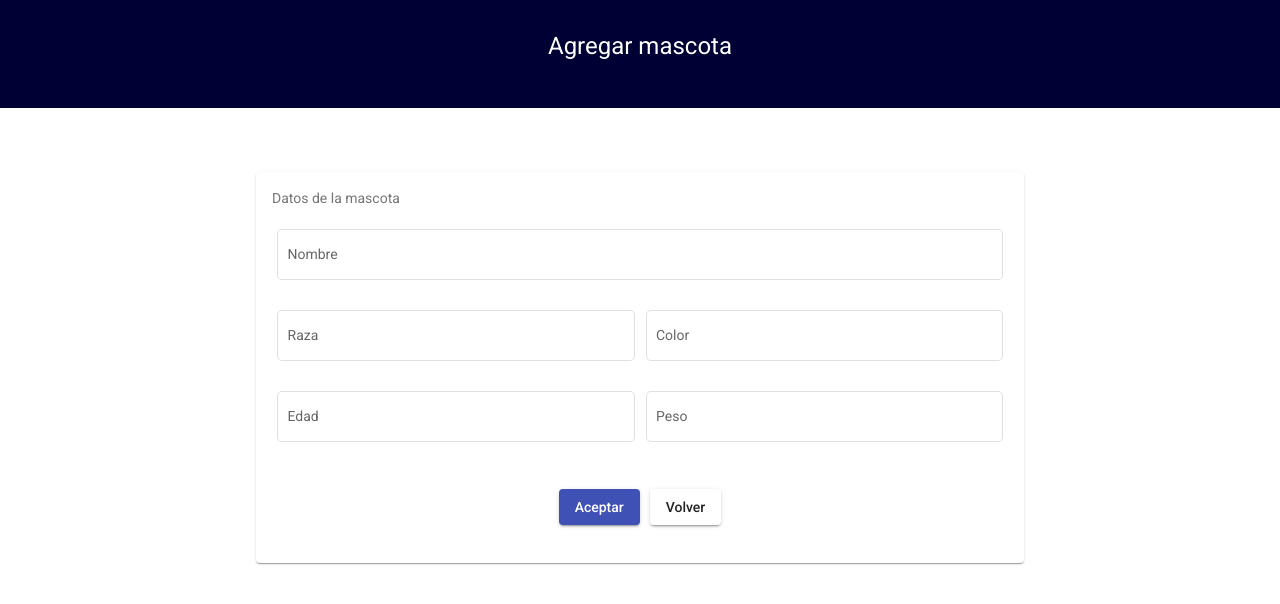
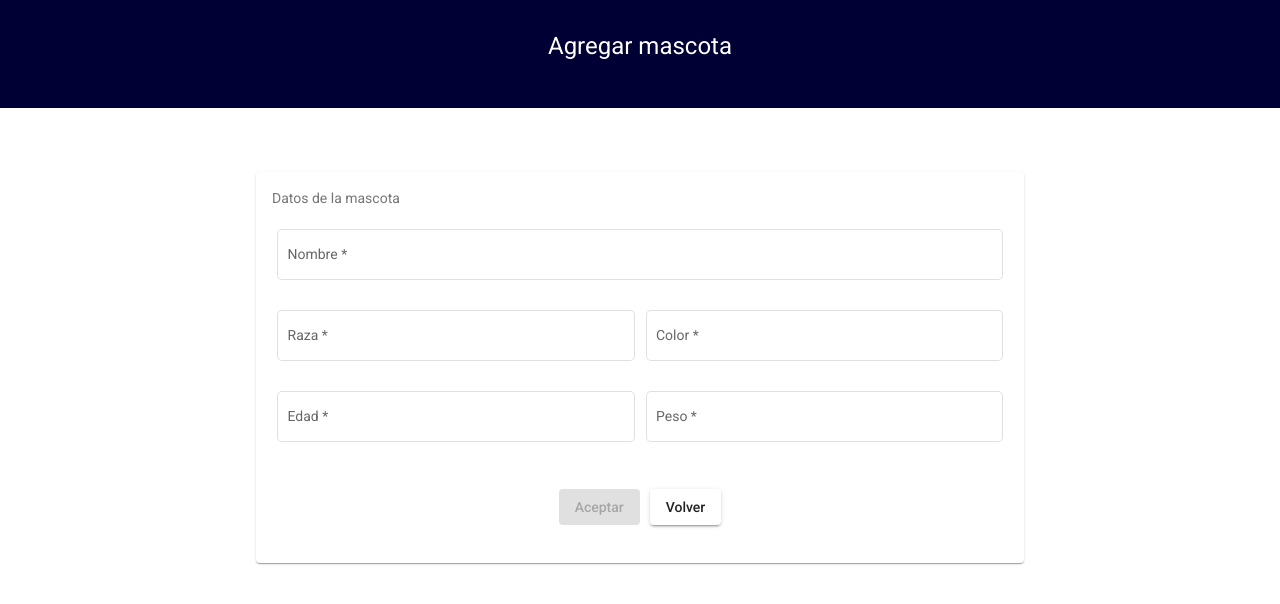
Before and after one commit to acampanogalan/FE-Mascotas-Curso, an Angular app: page /agregarMascota in a window 1280 px wide. Shown: the top 604 px of the page. Built offline with nearby package versions, Linux system fonts and the light colour scheme.

Commit message:
Agregar Mascota Reactive Forms

```diff
--- a/src/app/components/agregar-editar-mascota/agregar-editar-mascota.component.html
+++ b/src/app/components/agregar-editar-mascota/agregar-editar-mascota.component.html
@@ -8,40 +8,40 @@
         <mat-card-subtitle>
             Datos de la mascota
         </mat-card-subtitle>
-        <form>
+        <form [formGroup]="form" (ngSubmit)="agregarMascota()">
             <mat-grid-list cols="2" rowHeight="80px">
                 <mat-grid-tile [colspan]="2">
                     <mat-form-field appearance="outline">
                         <mat-label>Nombre</mat-label>
-                        <input matInput autocomplete="off">
+                        <input formControlName="nombre" matInput autocomplete="off">
                     </mat-form-field>
                 </mat-grid-tile>
                 <mat-grid-tile>
                     <mat-form-field appearance="outline">
                         <mat-label>Raza</mat-label>
-                        <input matInput autocomplete="off">
+                        <input formControlName="raza" matInput autocomplete="off">
                     </mat-form-field>
                 </mat-grid-tile>
                 <mat-grid-tile>
                     <mat-form-field appearance="outline">
                         <mat-label>Color</mat-label>
-                        <input matInput autocomplete="off">
+                        <input formControlName="color"  matInput autocomplete="off">
                     </mat-form-field>
                 </mat-grid-tile>
                 <mat-grid-tile>
                     <mat-form-field appearance="outline">
                         <mat-label>Edad</mat-label>
-                        <input matInput autocomplete="off">
+                        <input type="number" formControlName="edad" matInput autocomplete="off">
                     </mat-form-field>
                 </mat-grid-tile>
                 <mat-grid-tile>
                     <mat-form-field appearance="outline">
                         <mat-label>Peso</mat-label>
-                        <input matInput autocomplete="off">
+                        <input type="number" formControlName="peso" matInput autocomplete="off">
                     </mat-form-field>
                 </mat-grid-tile>
                 <mat-grid-tile [colspan]="2" class="btn">
-                    <button mat-raised-button color="primary">Aceptar</button>
+                    <button [disabled]="form.invalid" type="submit" mat-raised-button color="primary">Aceptar</button>
                     <button mat-raised-button routerLink="listMascotas">Volver</button>
                 </mat-grid-tile>
 
--- a/src/app/components/agregar-editar-mascota/agregar-editar-mascota.component.ts
+++ b/src/app/components/agregar-editar-mascota/agregar-editar-mascota.component.ts
@@ -1,4 +1,6 @@
 import { Component, OnInit } from '@angular/core';
+import { FormBuilder, FormGroup, Validators } from '@angular/forms';
+import { Mascota } from '../../interfaces/mascota';
 
 @Component({
   selector: 'app-agregar-editar-mascota',
@@ -8,11 +10,34 @@
 export class AgregarEditarMascotaComponent implements OnInit {
   loading: boolean = false;
 
-  constructor() {
+  form: FormGroup
+
+  constructor(private fb: FormBuilder) {
+    this.form = this.fb.group({
+      nombre: ['', Validators.required],
+      edad: ['', Validators.required],
+      raza: ['', Validators.required],
+      color: ['', Validators.required],
+      peso: ['', Validators.required]
+    });
 
    }
 
   ngOnInit(): void {
   }
 
+  agregarMascota() {
+    // const nombre = this.form.get('nombre')?.value;
+
+    const Mascota: Mascota = {
+      nombre : this.form.value.nombre,
+      edad : this.form.value.edad,
+      raza : this.form.value.raza,
+      color : this.form.value.color,
+      peso : this.form.value.peso
+    }
+
+    console.log(Mascota)
+  }
+
 }
```
Also changed, not shown: src/app/shared/shared.module.ts (+8 -2 lines).
